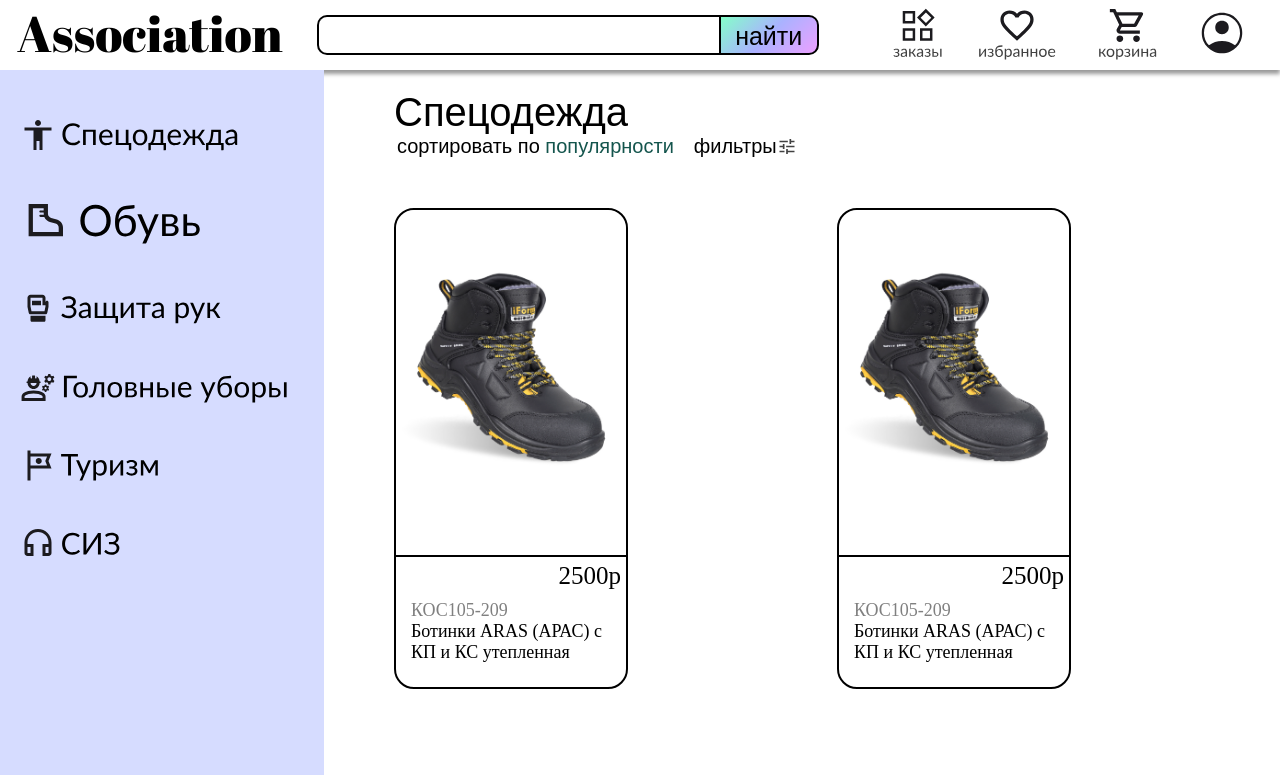
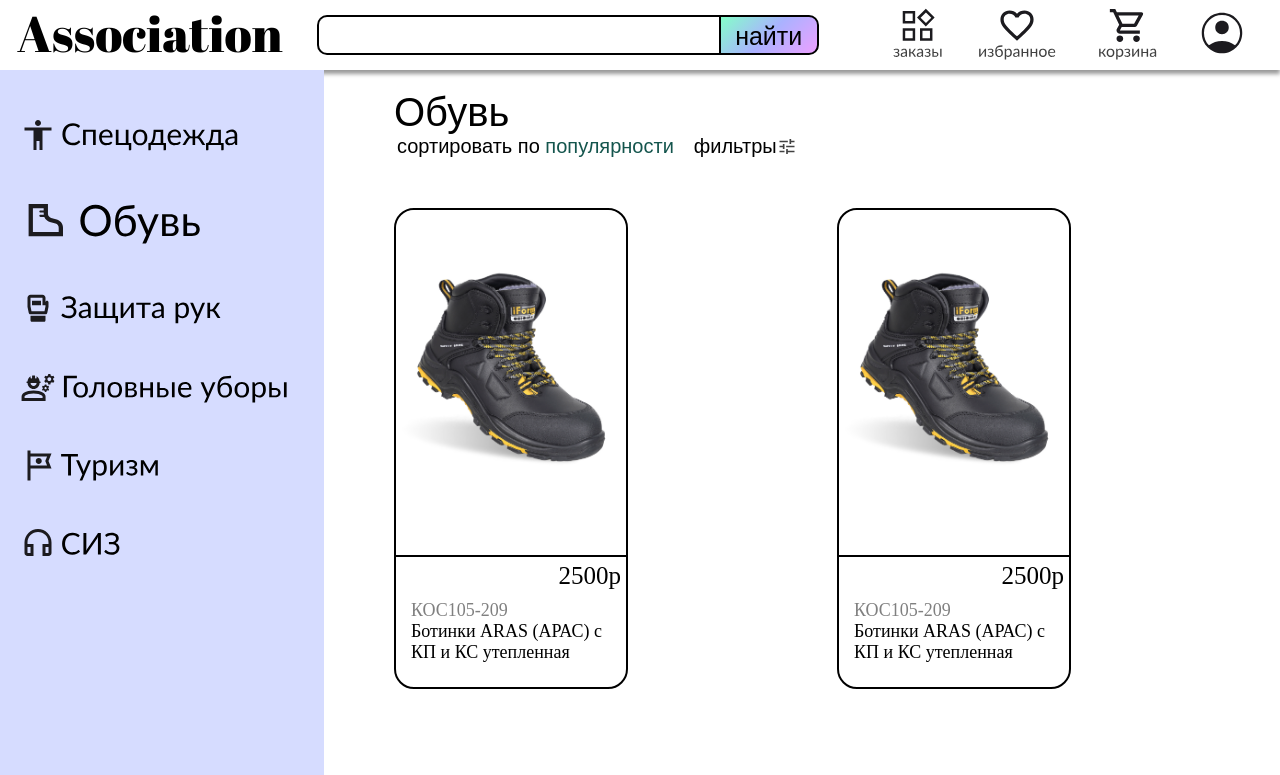
Before and after one commit to HeraPro/itmo.web, a plain HTML site: page shoes.html in a window 1280 px wide. Shown: the top 775 px of the page. Drawn offline with Linux system fonts and the light colour scheme.

Commit message:
fix 2: lab-4

```diff
--- a/shoes.html
+++ b/shoes.html
@@ -36,7 +36,7 @@
     </div>
     <div class="content">
         <div class="content-group">
-            <div class="content-name">Спецодежда</div>
+            <div class="content-name">Обувь</div>
             <div class="content-filter">
                 <div class="content-filter-1">
                     сортировать по <span class="color-1">популярности</span>
```
Also changed, not shown: index.html (+1 -1 lines).
